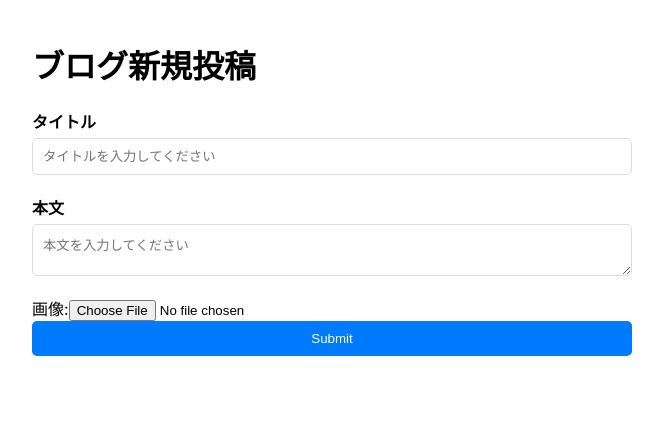
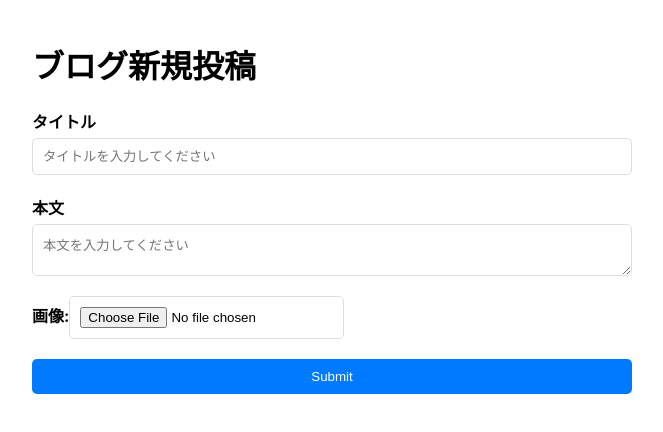
Before and after one commit to se1987/rails_blog_app, a Next.js app in the folder frontend/: page /pages/posts/create-post in a window 1280 px wide. Shown: the top 432 px of the page, without its empty margins (308-971 px from the left). Built offline with nearby package versions, Linux system fonts and the light colour scheme.

Commit message:
CSS適用、不要コード削除

```diff
--- a/frontend/src/app/pages/posts/create-post/page.tsx
+++ b/frontend/src/app/pages/posts/create-post/page.tsx
@@ -3,7 +3,6 @@
 import React from "react";
 import { ChangeEvent, FormEvent, useState } from "react";
 import axios from "axios";
-// import { Post as PostType } from "../../../models/types";
 import styles from "../../../styles/Home.module.css";
 import { useRouter } from "next/navigation";
 
@@ -52,11 +51,12 @@ const CreatePost = () => {
           }
         />
         <div>
-          <label>画像:</label>
+          <label className={styles.label}>画像:</label>
           <input
             id="image"
             placeholder="画像を選択してください"
             type="file"
+            className={styles.input}
             onChange={(e) =>
               setImage(e.target.files ? e.target.files[0] : null)
             }
```
